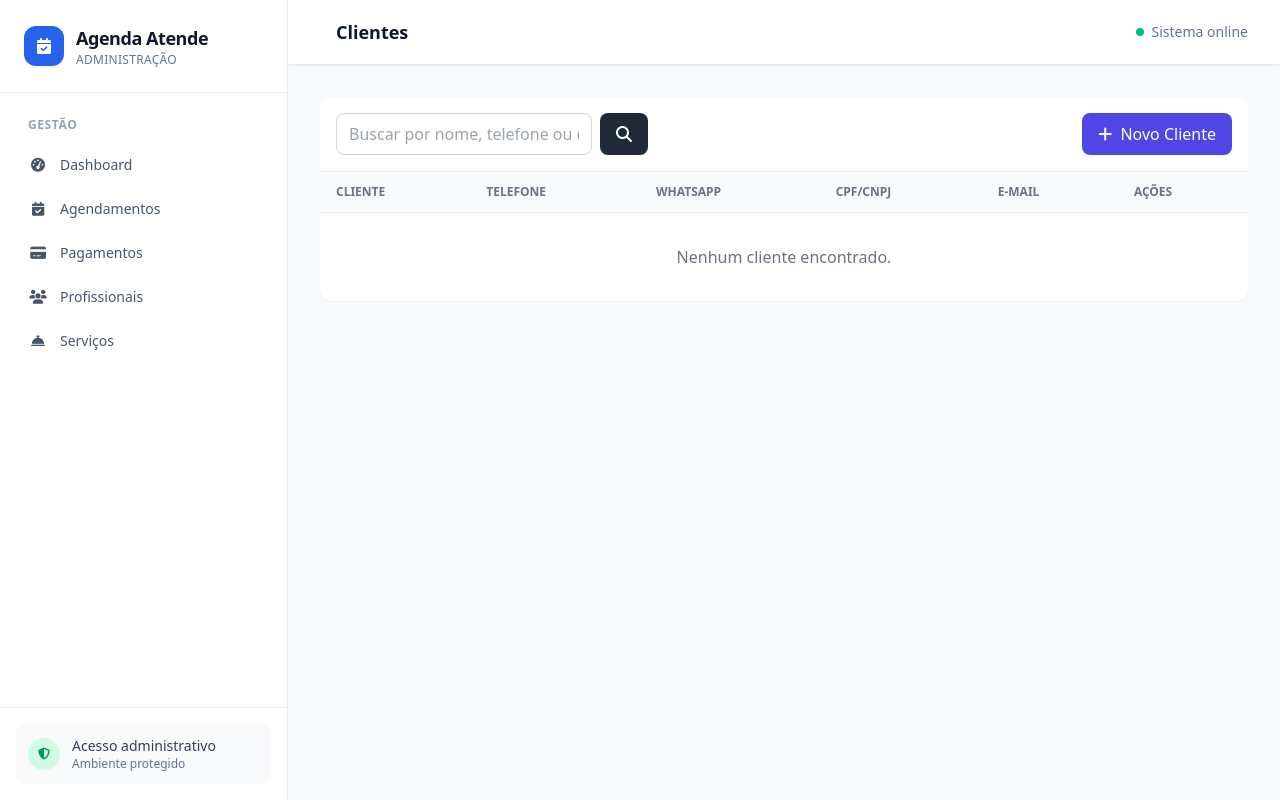
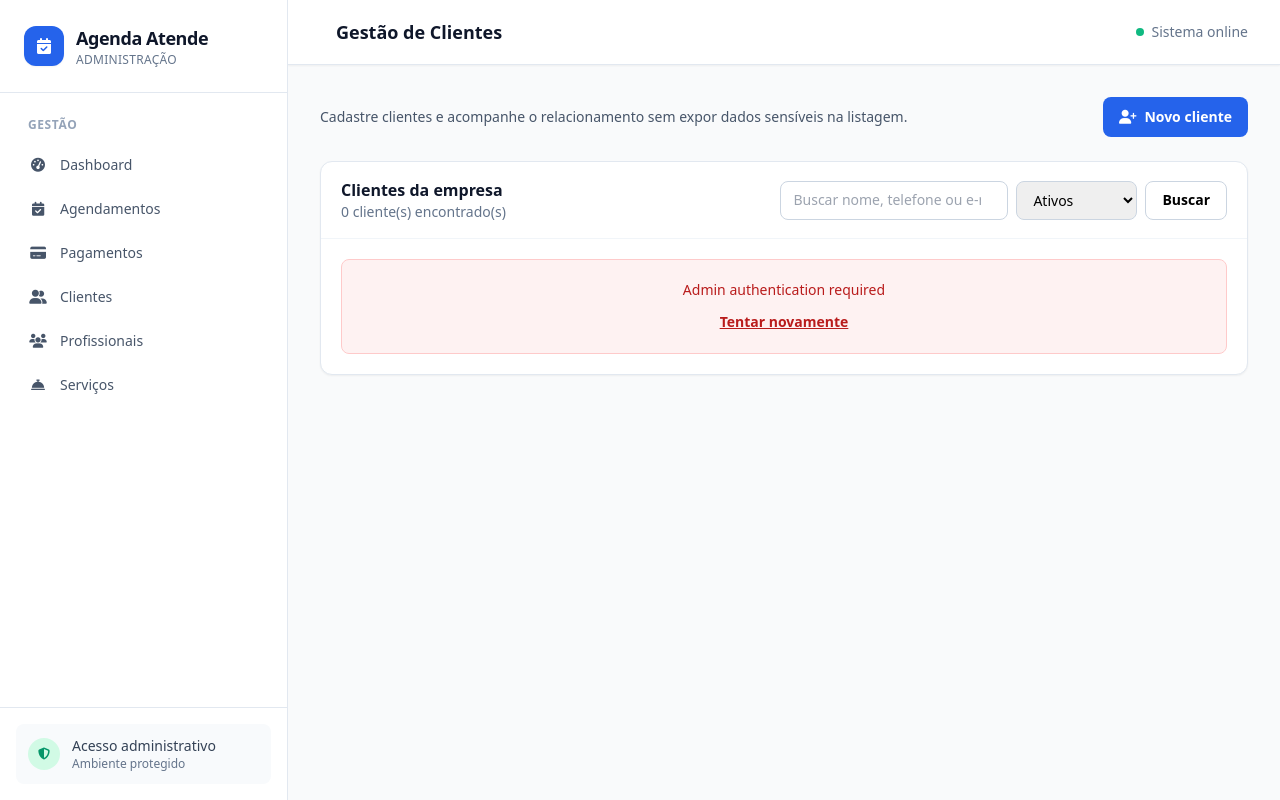
Before and after one commit to cezaralfredo/plataforma_atende_agenda, a FastAPI app: template app/admin/templates/users.html in a window 1280 px wide. Run offline with FastAPI, Linux system fonts and the light colour scheme; the template is opened without the code that fills it, so the values that code supplies are empty; parts of the project's set-up code (start-up, migrations or seed data) failed here and were passed over; some libraries are stand-ins or nearby versions.

Commit message:
feat(admin): add client management workspace

```diff
--- a/app/admin/router.py
+++ b/app/admin/router.py
@@ -248,6 +248,11 @@ async def appointments_page(
         },
         "appointment_options": appointment_options,
     })
+
+
+@router.get("/clients", response_class=HTMLResponse, dependencies=[Depends(require_admin)])
+async def clients_page(request: Request):
+    return templates.TemplateResponse(request=request, name="users.html")
 
 
 @router.get("/appointments/{appointment_id}", response_class=HTMLResponse, dependencies=[Depends(require_admin)])
--- a/app/admin/templates/base.html
+++ b/app/admin/templates/base.html
@@ -79,6 +79,11 @@
                        class="flex items-center rounded-lg px-3 py-2.5 text-sm font-medium transition-colors {% if request.url.path.startswith('/admin/payments') %}bg-blue-50 text-blue-700{% else %}text-slate-600 hover:bg-slate-100 hover:text-slate-900{% endif %}">
                         <i class="fas fa-credit-card mr-3 w-5 text-center"></i>
                         Pagamentos
+                    </a>
+                    <a href="/admin/clients"
+                       class="flex items-center rounded-lg px-3 py-2.5 text-sm font-medium transition-colors {% if request.url.path.startswith('/admin/clients') %}bg-blue-50 text-blue-700{% else %}text-slate-600 hover:bg-slate-100 hover:text-slate-900{% endif %}">
+                        <i class="fas fa-user-friends mr-3 w-5 text-center"></i>
+                        Clientes
                     </a>
                     <a href="/admin/professionals"
                        class="flex items-center rounded-lg px-3 py-2.5 text-sm font-medium transition-colors {% if request.url.path.startswith('/admin/professionals') %}bg-blue-50 text-blue-700{% else %}text-slate-600 hover:bg-slate-100 hover:text-slate-900{% endif %}">
--- a/app/admin/templates/users.html
+++ b/app/admin/templates/users.html
@@ -1,91 +1,59 @@
 {% extends "base.html" %}
-{% block title %}Clientes - Agenda Atende{% endblock %}
-{% block page_title %}Clientes{% endblock %}
+{% block title %}Clientes - Admin Agenda Atende{% endblock %}
+{% block page_title %}Gestão de Clientes{% endblock %}
 {% block content %}
-<div class="bg-white rounded-xl shadow-sm overflow-hidden">
-    <div class="p-4 border-b border-gray-200 flex flex-col sm:flex-row justify-between gap-3">
-        <form method="get" action="/admin/users" class="flex gap-2">
-            <input type="text" name="search" value="{{ search or '' }}" placeholder="Buscar por nome, telefone ou email..."
-                   class="px-3 py-2 border border-gray-300 rounded-lg w-64">
-            <button type="submit" class="px-4 py-2 bg-gray-800 text-white rounded-lg hover:bg-gray-900">
-                <i class="fas fa-search"></i>
-            </button>
-        </form>
-        <button type="button" onclick="document.getElementById('formUser').classList.toggle('hidden')"
-                class="px-4 py-2 bg-indigo-600 text-white rounded-lg hover:bg-indigo-700">
-            <i class="fas fa-plus mr-1"></i> Novo Cliente
-        </button>
+<div x-data="clientsPage()" x-init="reload()" class="space-y-6">
+  <header class="flex flex-col gap-4 sm:flex-row sm:items-center sm:justify-between">
+    <p class="text-sm text-slate-600">Cadastre clientes e acompanhe o relacionamento sem expor dados sensíveis na listagem.</p>
+    <button type="button" @click="openCreate()" class="rounded-lg bg-blue-600 px-4 py-2.5 text-sm font-semibold text-white"><i class="fas fa-user-plus mr-2"></i>Novo cliente</button>
+  </header>
+  <section class="overflow-hidden rounded-xl border border-slate-200 bg-white shadow-sm">
+    <div class="flex flex-col gap-3 border-b border-slate-100 px-5 py-4 lg:flex-row lg:items-center lg:justify-between">
+      <div><h3 class="font-bold text-slate-900">Clientes da empresa</h3><p class="text-sm text-slate-500"><span x-text="total"></span> cliente(s) encontrado(s)</p></div>
+      <div class="flex flex-col gap-2 sm:flex-row">
+        <input x-model.trim="search" @keydown.enter.prevent="page=1; reload()" type="search" placeholder="Buscar nome, telefone ou e-mail" class="rounded-lg border border-slate-300 px-3 py-2 text-sm">
+        <select x-model="status" @change="page=1; reload()" class="rounded-lg border border-slate-300 px-3 py-2 text-sm"><option value="active">Ativos</option><option value="archived">Arquivados</option><option value="all">Todos</option></select>
+        <button type="button" @click="page=1; reload()" class="rounded-lg border border-slate-300 px-4 py-2 text-sm font-semibold">Buscar</button>
+      </div>
     </div>
-
-    <div id="formUser" class="hidden p-4 bg-gray-50 border-b border-gray-200">
-        <h3 class="font-semibold text-gray-700 mb-3"><i class="fas fa-user-plus mr-1"></i>Cadastrar cliente</h3>
-        <form method="post" action="/admin/users" class="grid grid-cols-1 md:grid-cols-2 lg:grid-cols-4 gap-3">
-            <input type="text" name="name" placeholder="Nome *" required class="px-3 py-2 border border-gray-300 rounded-lg">
-            <input type="text" name="phone" placeholder="Telefone * (ex: 5585999999999)" required class="px-3 py-2 border border-gray-300 rounded-lg">
-            <input type="text" name="whatsapp_number" placeholder="WhatsApp" class="px-3 py-2 border border-gray-300 rounded-lg">
-            <input type="text" name="email" placeholder="E-mail" class="px-3 py-2 border border-gray-300 rounded-lg">
-            <input type="text" name="cpf_cnpj" placeholder="CPF/CNPJ (obrigatório p/ PIX)" class="px-3 py-2 border border-gray-300 rounded-lg">
-            <button type="submit" class="px-4 py-2 bg-green-600 text-white rounded-lg hover:bg-green-700">Cadastrar</button>
-        </form>
+    <div x-show="loading" class="p-10 text-center text-sm text-slate-500"><i class="fas fa-circle-notch mr-2 animate-spin"></i>Carregando clientes...</div>
+    <div x-show="loadError && !loading" x-cloak class="m-5 rounded-lg border border-red-200 bg-red-50 p-5 text-center"><p class="text-sm text-red-700" x-text="loadError"></p><button type="button" @click="reload()" class="mt-3 text-sm font-semibold text-red-700 underline">Tentar novamente</button></div>
+    <div x-show="!loading && !loadError" x-cloak>
+      <div class="admin-mobile-list md:hidden divide-y divide-slate-100">
+        <template x-for="client in clients" :key="client.id"><article class="space-y-3 p-4" :class="client.active?'':'bg-slate-50'">
+          <div class="flex items-start justify-between gap-3"><div><p class="font-semibold text-slate-900" x-text="client.name"></p><p class="text-sm text-slate-500" x-text="maskPhone(client.phone)"></p><p class="text-xs text-slate-500" x-text="maskEmail(client.email)"></p></div><span class="rounded-full px-2.5 py-1 text-xs font-semibold" :class="client.active?'bg-emerald-100 text-emerald-700':'bg-slate-200 text-slate-600'" x-text="client.active?'Ativo':'Arquivado'"></span></div>
+          <div class="grid grid-cols-3 gap-2 text-sm"><div><p class="text-xs text-slate-500">Agendamentos</p><p class="font-semibold" x-text="client.appointments_total"></p></div><div><p class="text-xs text-slate-500">Pagamentos</p><p class="font-semibold" x-text="client.payments_received_total"></p></div><div><p class="text-xs text-slate-500">Último</p><p class="font-semibold" x-text="formatDate(client.last_appointment_at)"></p></div></div>
+          <div class="flex gap-4 border-t border-slate-100 pt-3 text-sm font-semibold"><button x-show="client.active" @click="openEdit(client)" class="text-blue-600">Editar</button><button x-show="client.active" @click="remove(client)" class="text-red-600">Arquivar</button><button x-show="!client.active" @click="reactivate(client)" class="text-emerald-600">Reativar</button></div>
+        </article></template>
+      </div>
+      <div class="admin-table hidden md:block overflow-x-auto"><table class="min-w-full divide-y divide-slate-200">
+        <thead class="bg-slate-50 text-left text-xs font-semibold uppercase text-slate-500"><tr><th class="px-5 py-3">Cliente</th><th class="px-5 py-3">Contato protegido</th><th class="px-5 py-3">Agendamentos</th><th class="px-5 py-3">Pagamentos</th><th class="px-5 py-3">Último agendamento</th><th class="px-5 py-3">Status</th><th class="px-5 py-3 text-right">Gestão</th></tr></thead>
+        <tbody class="divide-y divide-slate-100 text-sm"><template x-for="client in clients" :key="client.id"><tr :class="client.active?'':'bg-slate-50 text-slate-400'"><td class="px-5 py-4 font-semibold" x-text="client.name"></td><td class="px-5 py-4"><p x-text="maskPhone(client.phone)"></p><p class="text-xs text-slate-500" x-text="maskEmail(client.email)"></p></td><td class="px-5 py-4" x-text="client.appointments_total"></td><td class="px-5 py-4" x-text="client.payments_received_total"></td><td class="px-5 py-4" x-text="formatDate(client.last_appointment_at)"></td><td class="px-5 py-4" x-text="client.active?'Ativo':'Arquivado'"></td><td class="px-5 py-4 text-right"><div class="inline-flex gap-3"><button x-show="client.active" @click="openEdit(client)" class="font-medium text-blue-600">Editar</button><button x-show="client.active" @click="remove(client)" class="font-medium text-red-600">Arquivar</button><button x-show="!client.active" @click="reactivate(client)" class="font-medium text-emerald-600">Reativar</button></div></td></tr></template></tbody>
+      </table></div>
+      <div x-show="clients.length===0" class="px-5 py-14 text-center"><p class="font-semibold text-slate-700">Nenhum cliente neste filtro</p><p class="mt-1 text-sm text-slate-500">Ajuste a busca ou cadastre o primeiro cliente.</p><button type="button" @click="openCreate()" class="mt-4 text-sm font-semibold text-blue-600">Cadastrar cliente</button></div>
+      <div x-show="totalPages>1" class="flex items-center justify-between border-t px-5 py-4 text-sm"><button @click="previousPage()" :disabled="page<=1" class="font-semibold text-blue-600 disabled:text-slate-300">Anterior</button><span>Página <span x-text="page"></span> de <span x-text="totalPages"></span></span><button @click="nextPage()" :disabled="page>=totalPages" class="font-semibold text-blue-600 disabled:text-slate-300">Próxima</button></div>
     </div>
-
-    <table class="min-w-full divide-y divide-gray-200">
-        <thead class="bg-gray-50">
-            <tr>
-                <th class="px-4 py-3 text-left text-xs font-semibold text-gray-500 uppercase">Cliente</th>
-                <th class="px-4 py-3 text-left text-xs font-semibold text-gray-500 uppercase">Telefone</th>
-                <th class="px-4 py-3 text-left text-xs font-semibold text-gray-500 uppercase">WhatsApp</th>
-                <th class="px-4 py-3 text-left text-xs font-semibold text-gray-500 uppercase">CPF/CNPJ</th>
-                <th class="px-4 py-3 text-left text-xs font-semibold text-gray-500 uppercase">E-mail</th>
-                <th class="px-4 py-3 text-left text-xs font-semibold text-gray-500 uppercase">Ações</th>
-            </tr>
-        </thead>
-        <tbody class="bg-white divide-y divide-gray-200">
-            {% for u in users %}
-            <tr>
-                <td class="px-4 py-3 text-sm font-medium text-gray-900">{{ u.name }}</td>
-                <td class="px-4 py-3 text-sm text-gray-600">{{ u.phone }}</td>
-                <td class="px-4 py-3 text-sm text-gray-600">{{ u.whatsapp_number or '-' }}</td>
-                <td class="px-4 py-3 text-sm text-gray-600">
-                    {% if u.cpf_cnpj %}<span class="px-2 py-0.5 bg-green-100 text-green-800 rounded-full text-xs">{{ u.cpf_cnpj }}</span>
-                    {% else %}<span class="text-red-500" title="Sem CPF — cobrança PIX não funciona">sem CPF</span>{% endif %}
-                </td>
-                <td class="px-4 py-3 text-sm text-gray-600">{{ u.email or '-' }}</td>
-                <td class="px-4 py-3 text-sm whitespace-nowrap">
-                    <details class="inline-block">
-                        <summary class="cursor-pointer px-2 py-1 text-xs bg-gray-100 rounded hover:bg-gray-200"><i class="fas fa-edit"></i></summary>
-                        <div class="absolute mt-1 w-72 bg-white border rounded-lg shadow-lg p-3 z-10">
-                            <form method="post" action="/admin/users/{{ u.id }}/update" class="space-y-2">
-                                <input type="text" name="name" value="{{ u.name }}" class="w-full px-2 py-1 border rounded text-sm">
-                                <input type="text" name="phone" value="{{ u.phone }}" class="w-full px-2 py-1 border rounded text-sm" placeholder="Telefone">
-                                <input type="text" name="whatsapp_number" value="{{ u.whatsapp_number or '' }}" class="w-full px-2 py-1 border rounded text-sm" placeholder="WhatsApp">
-                                <input type="text" name="email" value="{{ u.email or '' }}" class="w-full px-2 py-1 border rounded text-sm" placeholder="E-mail">
-                                <input type="text" name="cpf_cnpj" value="{{ u.cpf_cnpj or '' }}" class="w-full px-2 py-1 border rounded text-sm" placeholder="CPF/CNPJ">
-                                <button type="submit" class="w-full px-2 py-1 bg-blue-600 text-white rounded text-sm">Salvar</button>
-                            </form>
-                        </div>
-                    </details>
-                    <form method="post" action="/admin/users/{{ u.id }}/delete" class="inline ml-1"
-                          onsubmit="return confirm('Excluir cliente {{ u.name }}? Agendamentos relacionados podem impedir a exclusão.');">
-                        <button type="submit" class="px-2 py-1 text-xs bg-red-100 text-red-700 rounded hover:bg-red-200"><i class="fas fa-trash"></i></button>
-                    </form>
-                </td>
-            </tr>
-            {% else %}
-            <tr><td colspan="6" class="px-4 py-8 text-center text-gray-500">Nenhum cliente encontrado.</td></tr>
-            {% endfor %}
-        </tbody>
-    </table>
-
-    {% if total_pages > 1 %}
-    <div class="p-4 flex items-center justify-between border-t border-gray-200">
-        <span class="text-sm text-gray-600">Total: {{ total }} clientes</span>
-        <div class="flex gap-2">
-            {% if page > 1 %}<a href="/admin/users?page={{ page-1 }}&search={{ search or '' }}" class="px-3 py-1 bg-gray-100 rounded hover:bg-gray-200 text-sm">Anterior</a>{% endif %}
-            <span class="text-sm text-gray-600">Pág {{ page }}/{{ total_pages }}</span>
-            {% if page < total_pages %}<a href="/admin/users?page={{ page+1 }}&search={{ search or '' }}" class="px-3 py-1 bg-gray-100 rounded hover:bg-gray-200 text-sm">Próxima</a>{% endif %}
-        </div>
-    </div>
-    {% endif %}
+  </section>
+  <div x-show="formOpen" x-cloak class="fixed inset-0 z-[60] flex items-center justify-center bg-slate-950/40 p-4" @keydown.escape.window="formOpen=false"><div class="w-full max-w-lg rounded-xl bg-white p-6 shadow-2xl" @click.outside="formOpen=false">
+    <div class="mb-5 flex justify-between"><h3 class="text-lg font-bold" x-text="editingId?'Editar cliente':'Novo cliente'"></h3><button type="button" @click="formOpen=false" aria-label="Fechar"><i class="fas fa-times"></i></button></div>
+    <form class="space-y-4" @submit.prevent="save()"><label class="block text-sm font-medium">Nome<input x-model.trim="form.name" required class="mt-1 w-full rounded-lg border px-3 py-2"></label><label class="block text-sm font-medium">Telefone<input x-model.trim="form.phone" required inputmode="tel" class="mt-1 w-full rounded-lg border px-3 py-2"></label><label class="block text-sm font-medium">E-mail<input x-model.trim="form.email" type="email" class="mt-1 w-full rounded-lg border px-3 py-2"></label><label class="block text-sm font-medium">WhatsApp<input x-model.trim="form.whatsapp_number" inputmode="tel" class="mt-1 w-full rounded-lg border px-3 py-2"></label><div class="flex justify-end gap-3"><button type="button" @click="formOpen=false" class="px-4 py-2 text-sm font-semibold">Cancelar</button><button type="submit" :disabled="saving" class="rounded-lg bg-blue-600 px-4 py-2 text-sm font-semibold text-white" x-text="saving?'Salvando...':'Salvar'"></button></div></form>
+  </div></div>
 </div>
 {% endblock %}
+{% block scripts %}
+<script>
+function clientsPage(){return{
+  clients:[],total:0,page:1,pageSize:20,totalPages:0,search:'',status:'active',loading:false,loadError:'',formOpen:false,editingId:null,saving:false,form:{name:'',phone:'',email:'',whatsapp_number:''},
+  maskPhone(value){const digits=String(value||'').replace(/\D/g,'');return digits.length<6?'Não informado':`${digits.slice(0,4)}••••${digits.slice(-3)}`},
+  maskEmail(value){if(!value||!value.includes('@'))return '';const [name,domain]=value.split('@');return `${name.slice(0,2)}•••@${domain}`},
+  formatDate(value){return value?new Intl.DateTimeFormat('pt-BR').format(new Date(value)):'Nenhum'},
+  async request(url,options={}){const response=await adminFetch(url,{headers:{'Content-Type':'application/json'},...options});if(!response.ok){const body=await response.json().catch(()=>({}));throw new Error(body.detail||'Não foi possível concluir a operação.')}return response.status===204?null:response.json()},
+  async reload(){this.loading=true;this.loadError='';try{const query=new URLSearchParams({page:this.page,page_size:this.pageSize,status:this.status});if(this.search)query.set('search',this.search);const result=await this.request(`/admin/api/clients?${query}`);this.clients=result.data||[];this.total=result.total||0;this.totalPages=result.total_pages||0}catch(error){this.clients=[];this.loadError=error.message}finally{this.loading=false}},
+  openCreate(){this.editingId=null;this.form={name:'',phone:'',email:'',whatsapp_number:''};this.formOpen=true},openEdit(client){this.editingId=client.id;this.form={name:client.name,phone:client.phone,email:client.email||'',whatsapp_number:client.whatsapp_number||''};this.formOpen=true},
+  async save(){this.saving=true;try{await this.request(this.editingId?`/admin/api/clients/${this.editingId}`:'/admin/api/clients',{method:this.editingId?'PUT':'POST',body:JSON.stringify(this.form)});this.formOpen=false;await this.reload();adminNotify({type:'success',message:'Cliente salvo com sucesso.'})}catch(error){adminNotify({type:'error',message:error.message})}finally{this.saving=false}},
+  async remove(client){const decision=await adminConfirm({title:'Arquivar cliente',message:`Deseja arquivar ${client.name}? Se não houver histórico, o cadastro será removido definitivamente.`,confirmLabel:'Continuar',tone:'danger'});if(!decision.confirmed)return;try{const result=await this.request(`/admin/api/clients/${client.id}`,{method:'DELETE'});await this.reload();adminNotify({type:'success',message:result.outcome==='deleted'?'Cliente sem histórico removido.':'Cliente arquivado; o histórico foi preservado.'})}catch(error){adminNotify({type:'error',message:error.message})}},
+  async reactivate(client){try{await this.request(`/admin/api/clients/${client.id}/reactivate`,{method:'POST'});await this.reload();adminNotify({type:'success',message:`${client.name} foi reativado.`})}catch(error){adminNotify({type:'error',message:error.message})}},
+  previousPage(){if(this.page>1){this.page--;this.reload()}},nextPage(){if(this.page<this.totalPages){this.page++;this.reload()}}
+}}
+</script>
+{% endblock %}
```
Also changed, not shown: app/admin/templates/admins.html (deleted, +0 -62 lines), app/admin/templates/availability.html (deleted, +0 -83 lines), tests/test_admin_clients.py (+14 -0 lines), tests/test_admin_csrf.py (+6 -0 lines), tests/test_admin_responsive_markup.py (+1 -0 lines), tests/test_admin_ui_assets.py (+1 -0 lines).
